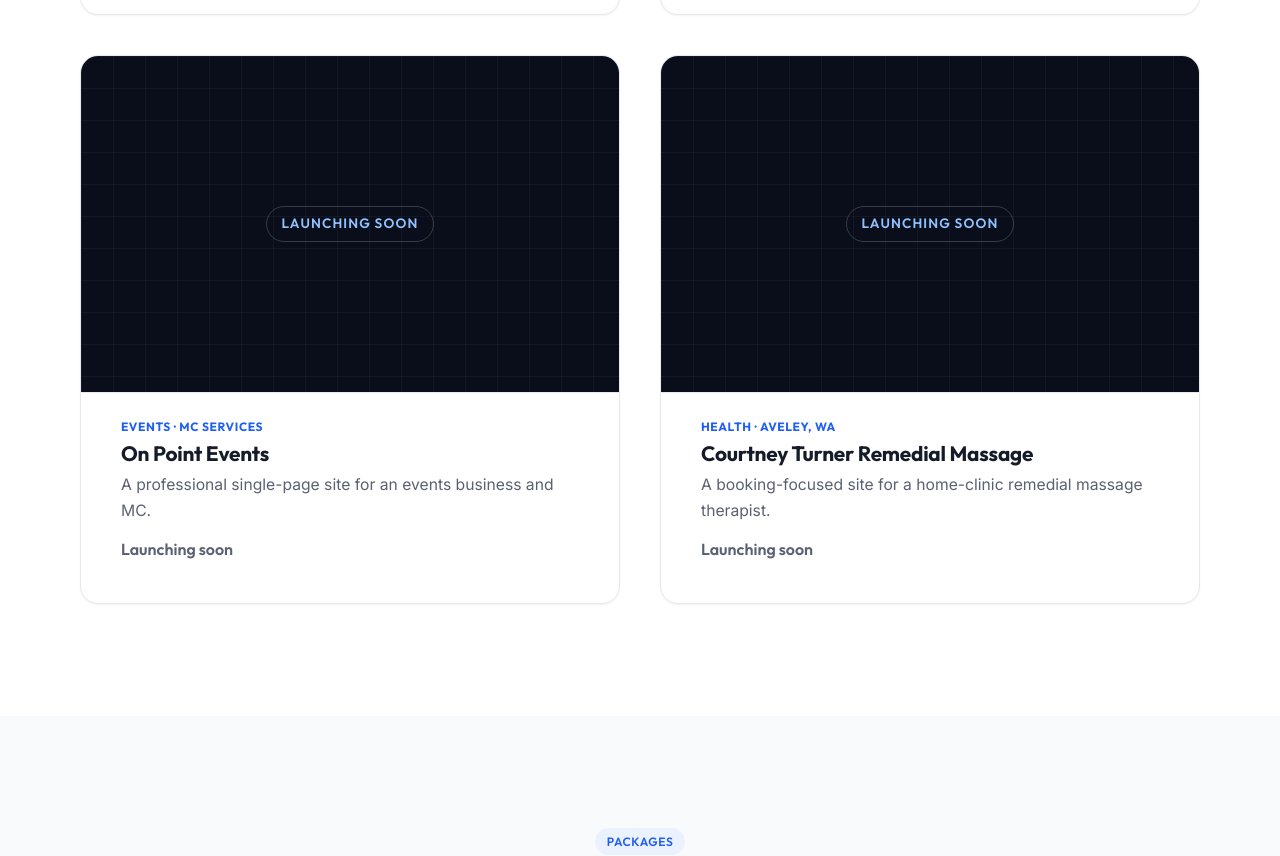
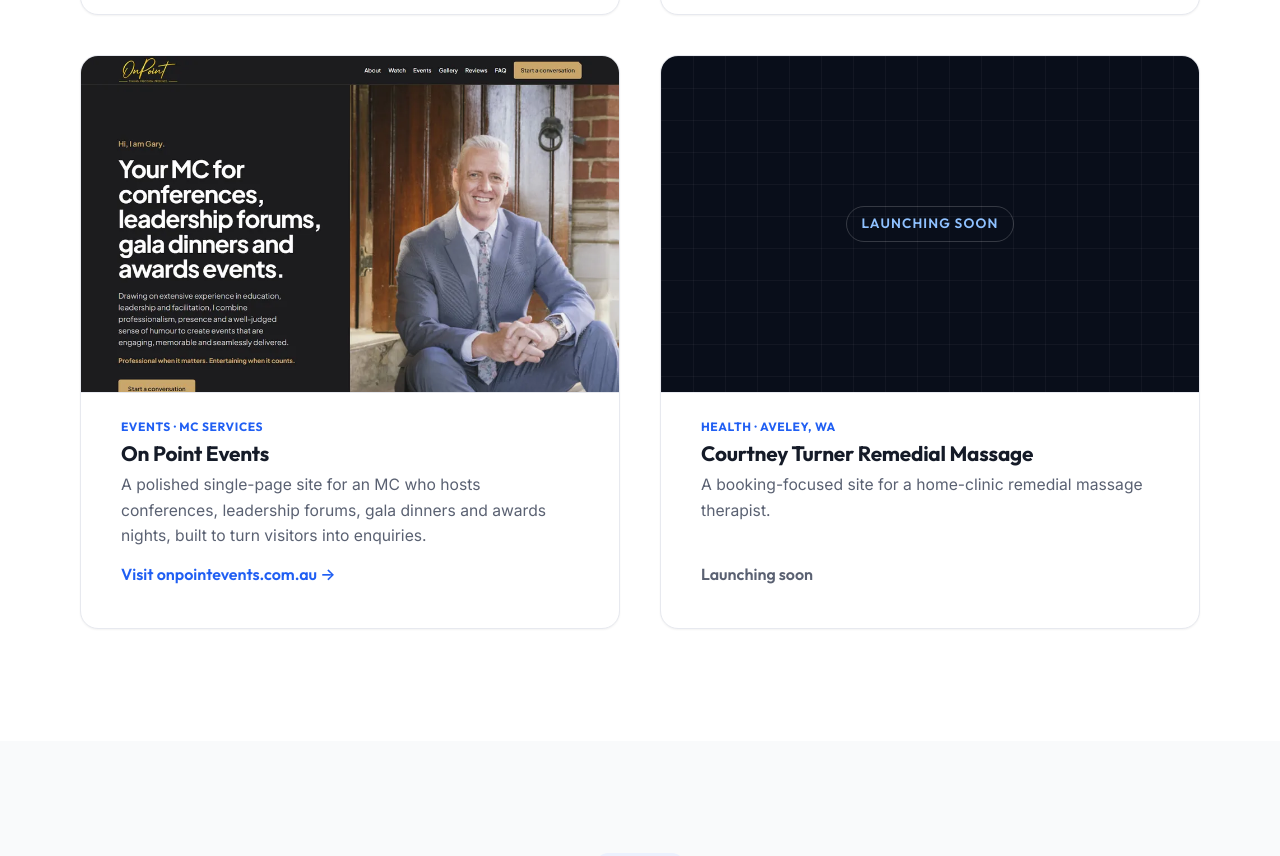
Before and after one commit to EthanetXYZ/KrasueIT-Website, an Astro site: page / in a window 1280 px wide. Shown: the part 2550-3406 px from the top of the page. Built offline with nearby package versions, Linux system fonts and the light colour scheme; Astro itself is replaced by a stand-in of ours; a web font is replaced by a local one.

Commit message:
Show On Point Events as a live client site
Co-Authored-By: Claude Opus 5.5 <noreply@anthropic.com>

```diff
--- a/src/pages/index.astro
+++ b/src/pages/index.astro
@@ -31,9 +31,9 @@ const work = [
   {
     name: 'On Point Events',
     sector: 'Events · MC services',
-    blurb: 'A professional single-page site for an events business and MC.',
-    url: null,
-    image: null,
+    blurb: 'A polished single-page site for an MC who hosts conferences, leadership forums, gala dinners and awards nights, built to turn visitors into enquiries.',
+    url: 'https://onpointevents.com.au',
+    image: '/work/onpointevents.com.au.webp',
   },
   {
     name: 'Courtney Turner Remedial Massage',
```
Also changed, not shown: public/work/onpointevents.com.au.webp (added).
